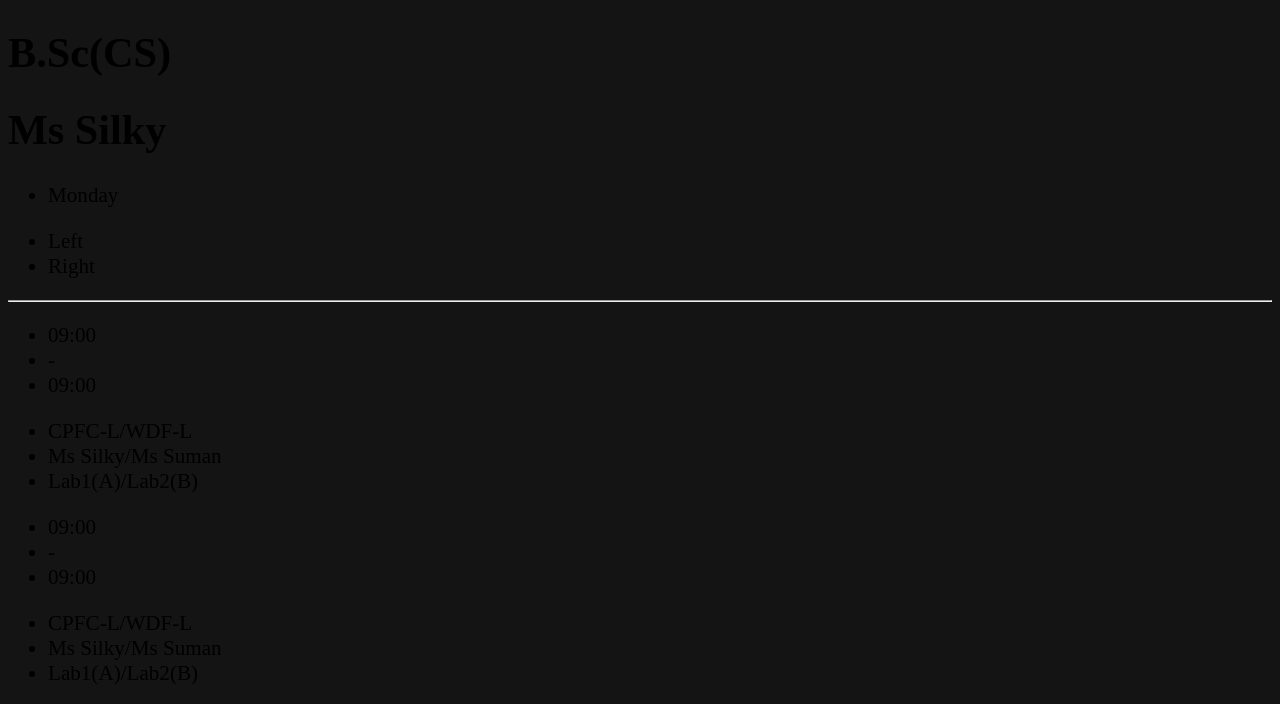
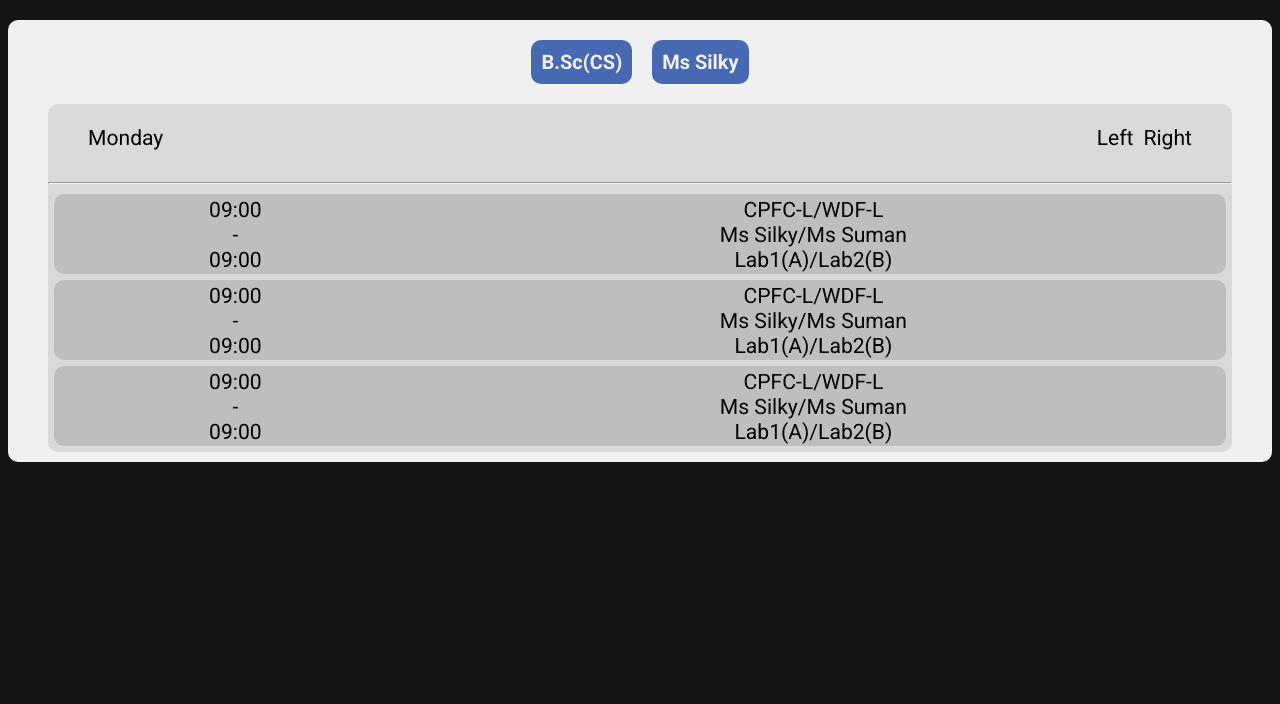
Before and after one commit to livleensinghchani/schedule-builder, a plain HTML site: page index.html in a window 1280 px wide. Shown: the part 80-784 px from the top of the page. Drawn offline with nearby package versions, Linux system fonts and the light colour scheme.

Commit message:
Update style.css

```diff
--- a/style.css
+++ b/style.css
@@ -1,13 +1,28 @@
+:root {
+    --colour-white: rgb(240, 240, 240);
+    --colour-black: rgb(20, 20, 20);
+
+    --colour-dark-grey: rgb(190, 190, 190);
+    --colour-light-grey: rgb(217, 217, 217);
+
+    --colour-blue: rgb(70, 105, 178);
+    --colour-dark-blue: rgb(48,46,104);
+    --colour-light-blue: rgb(0,152,218);
+
+    --border-rad: 10px;
+}
+
 html {
     font-size: calc(16px + 0.4vw);
+    font-family: 'Roboto', sans-serif;
 
-    background-color: rgb(20, 20, 20);
+    background-color: var(--colour-black);
 }
 
 /* Main Title */
 .mainTitle {
-    background-color: rgb(240, 240, 240);
-    border-radius: 10px;
+    background-color: var(--colour-white);
+    border-radius: var(--border-rad);
 }
 
 .mainTitle ul {
@@ -38,8 +53,98 @@ html {
 }
 /* ----------- */
 
-/* Selection Tray */
+/* Main Body */
+.mainBody {
+    margin: 20px 0px;
+    padding: 10px 40px;
 
-.selectionTray select {
-    overflow: scroll;
+    display: flex;
+    justify-content: center;
+
+    flex-wrap: wrap;
+
+    background-color: var(--colour-white);
+    border-radius: var(--border-rad);
 }
+
+.headerTitle {
+    display: flex;
+
+    font-size: 10px;
+
+    gap: 20px;
+
+    border-radius: var(--border-rad);
+
+    color: var(--colour-white);
+
+}
+
+.headerTitle h1 {
+    text-align: center;
+
+    padding: 10px;
+    margin: 10px 0px 20px 0px;
+
+    border-radius: var(--border-rad);
+
+    background-color: var(--colour-blue);
+}
+
+.dataBody {
+    width: 100vw;
+
+    background-color: var(--colour-light-grey);
+    border-radius: var(--border-rad);
+}
+
+.dayData {
+    display: flex;
+    justify-content:space-between;
+}
+
+.dayData ul {
+    display: flex;
+    gap: 10px;
+
+    padding: 0px 40px;
+
+    list-style: none;
+}
+
+.schedule {
+
+}
+
+.DataBase {
+    display: flex;
+    justify-content: center;
+    align-items: center;
+
+    height: 80px;
+
+    padding: 0px 8px;
+    margin: 6px;
+
+    background-color: var(--colour-dark-grey);
+
+    border-radius: var(--border-rad);
+}
+
+.DataBase ul {
+    list-style: none;
+
+    padding: 0px 0px;
+}
+
+.timeData {
+    width: 30%;
+}
+
+.timeTable {
+    width: 70%;
+}
+
+.DataBase ul li {
+    text-align: center;
+}
```
